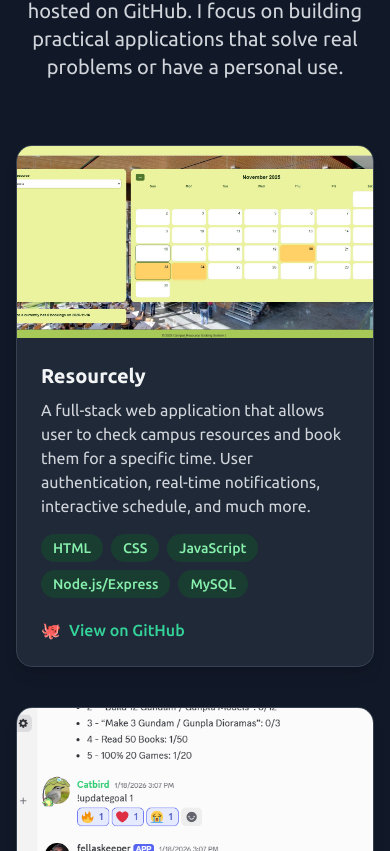
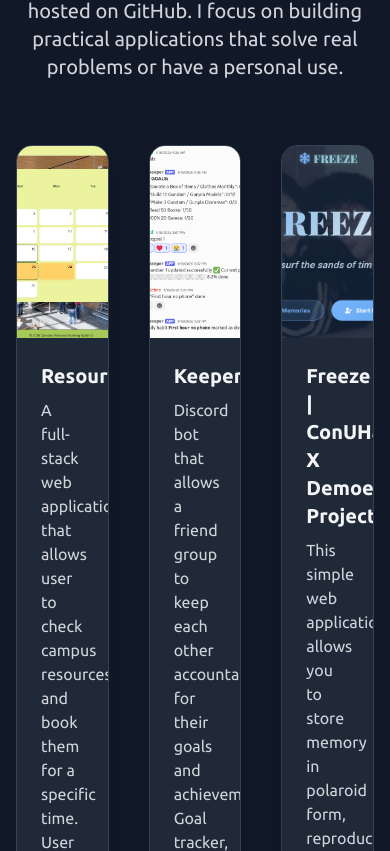
Before and after one commit to ShayLuan/Portfolio.io, a React (Vite) app: page / in a window 390 px wide. Shown: the part 1973-2824 px from the top of the page. Built offline with nearby package versions, Linux system fonts and the light colour scheme; a web font is replaced by a local one.

Commit message:
fixed card carousel animation to be smoother

```diff
--- a/src/components/Projects.jsx
+++ b/src/components/Projects.jsx
@@ -1,29 +1,41 @@
-import React, { useState } from 'react';
+import React, { useState, useRef, useEffect } from 'react';
 import { motion } from 'framer-motion';
 import { projects } from '../data/projects';
 import { useLanguage } from '../context/LanguageContext';
 import { getTranslation } from '../translations';
+
+const GAP_PX = 40; // gap-10 = 2.5rem
 
 export default function Projects() {
   const { language } = useLanguage();
   const t = (key) => getTranslation(language, key);
   const [hoveredId, setHoveredId] = useState(null);
   const [currentIndex, setCurrentIndex] = useState(0);
-  const [direction, setDirection] = useState(0);
+  const [slideStepPx, setSlideStepPx] = useState(0);
+  const trackContainerRef = useRef(null);
   const cardsPerView = 3;
   const maxIndex = Math.max(0, projects.length - cardsPerView);
 
+  useEffect(() => {
+    const el = trackContainerRef.current;
+    if (!el) return;
+    const updateStep = () => {
+      const w = el.offsetWidth;
+      setSlideStepPx(w ? (w - (cardsPerView - 1) * GAP_PX) / cardsPerView + GAP_PX : 0);
+    };
+    updateStep();
+    const ro = new ResizeObserver(updateStep);
+    ro.observe(el);
+    return () => ro.disconnect();
+  }, [cardsPerView]);
+
   const nextCards = () => {
-    setDirection(1);
     setCurrentIndex((prev) => (prev >= maxIndex ? 0 : prev + 1));
   };
 
   const prevCards = () => {
-    setDirection(-1);
     setCurrentIndex((prev) => (prev <= 0 ? maxIndex : prev - 1));
   };
-
-  const visibleProjects = projects.slice(currentIndex, currentIndex + cardsPerView);
 
   return (
     <section id="projects" className="py-20 bg-gray-900">
@@ -55,33 +67,32 @@ export default function Projects() {
             </button>
           )}
 
-          {/* Cards Container */}
-          <div className="grid grid-cols-1 md:grid-cols-2 lg:grid-cols-3 gap-10 relative">
-            {visibleProjects.map((project, index) => (
+          {/* Cards: overflow window + sliding track */}
+          <div ref={trackContainerRef} className="overflow-hidden">
             <motion.div
-                key={`${project.id}-${currentIndex}`}
-                initial={{
-                  opacity: 0,
-                  x: direction > 0 ? 100 : direction < 0 ? -100 : 0,
-                  scale: 0.9
+              className="flex flex-row gap-10"
+              style={{
+                width: slideStepPx > 0
+                  ? projects.length * (slideStepPx - GAP_PX) + (projects.length - 1) * GAP_PX
+                  : projects.length * 280 + (projects.length - 1) * GAP_PX,
               }}
-                animate={{
-                  opacity: 1,
-                  x: 0,
-                  scale: 1
-                }}
-                transition={{
-                  duration: 0.4,
-                  ease: "easeOut",
-                  delay: index * 0.05
+              animate={{ x: -currentIndex * slideStepPx }}
+              transition={{ type: 'tween', ease: 'easeInOut', duration: 0.5 }}
+            >
+              {projects.map((project) => (
+                <motion.div
+                  key={project.id}
+                  style={{
+                    flex: `0 0 ${slideStepPx > 0 ? slideStepPx - GAP_PX : 280}px`,
+                    minWidth: 0,
                   }}
                   onHoverStart={() => setHoveredId(project.id)}
                   onHoverEnd={() => setHoveredId(null)}
                   whileHover={{
                     scale: 1.05,
                     y: -10,
-                  boxShadow: "0 25px 50px -12px rgba(0, 0, 0, 0.15)",
-                  transition: { duration: 0.3, ease: "easeOut" }
+                    boxShadow: '0 25px 50px -12px rgba(0, 0, 0, 0.15)',
+                    transition: { duration: 0.3, ease: 'easeOut' },
                   }}
                   className={`bg-gray-800 rounded-2xl overflow-hidden shadow-lg border border-gray-700 transition-all duration-300 ${hoveredId && hoveredId !== project.id ? 'blur-sm opacity-50' : ''}`}
                 >
@@ -117,6 +128,7 @@ export default function Projects() {
                   </div>
                 </motion.div>
               ))}
+            </motion.div>
           </div>
 
           {/* Right Navigation Button */}
```
Lines whose indentation alone changed are shown as unchanged.
